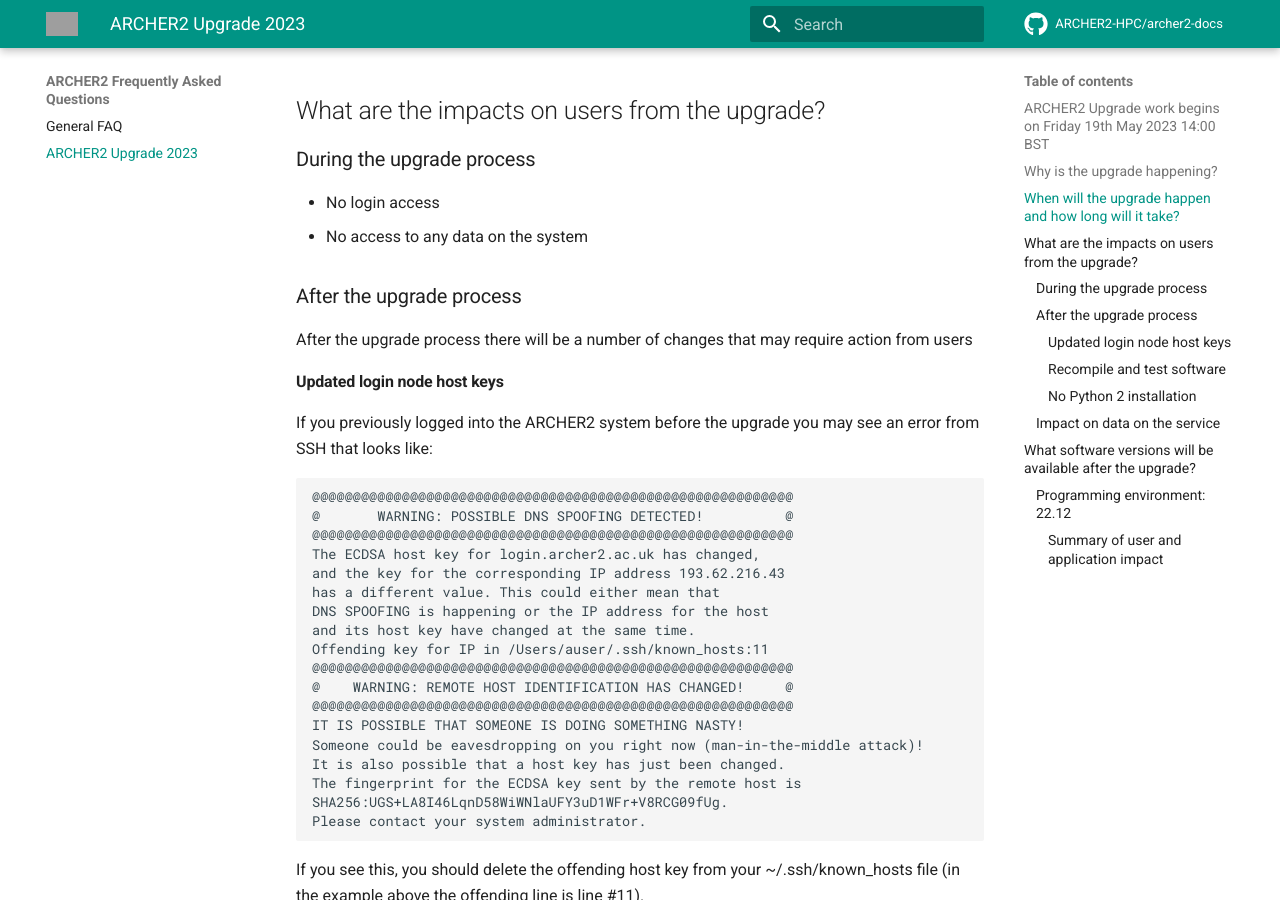
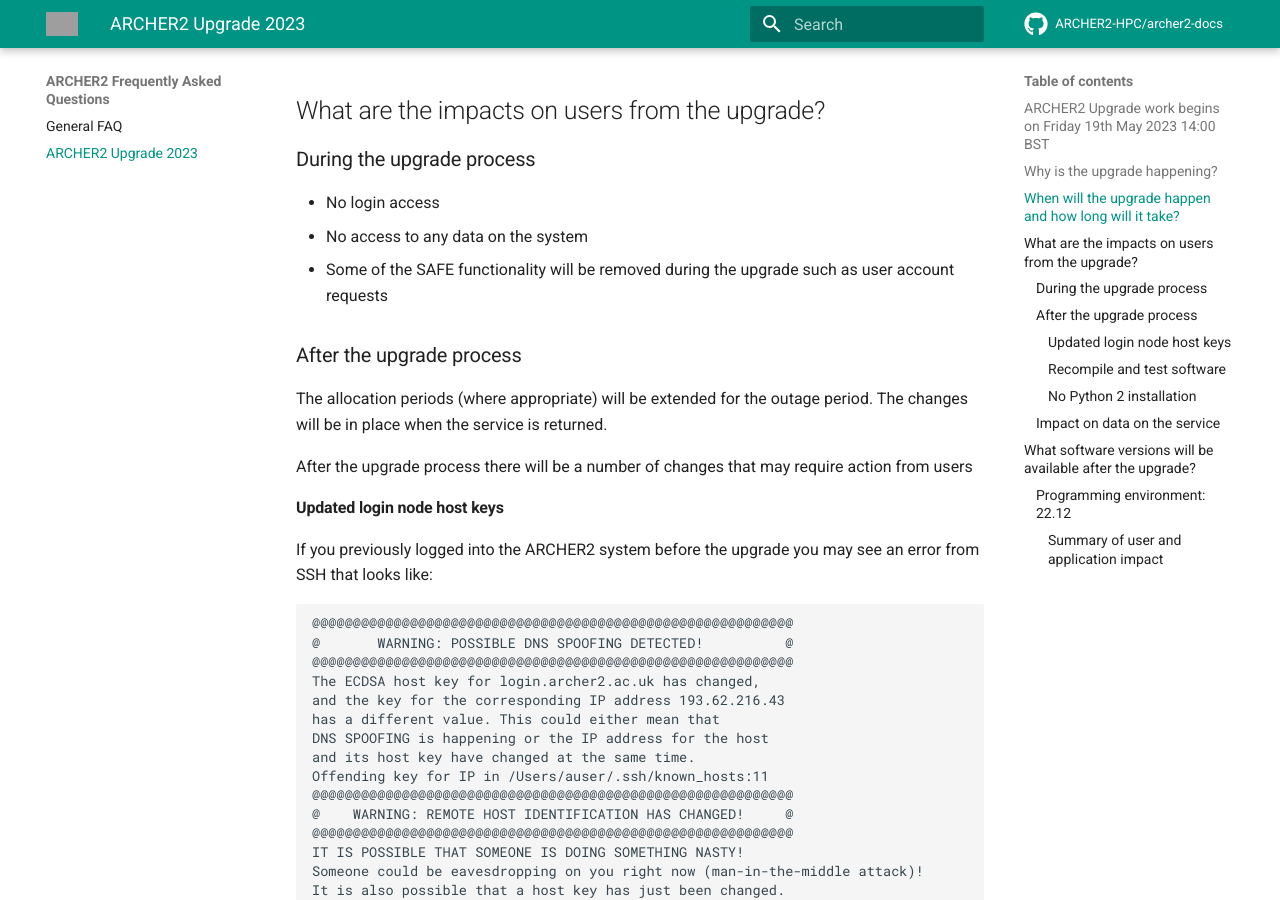
Before and after one commit to ARCHER2-HPC/archer2-docs, an MkDocs documentation site: the page built from docs/faq/upgrade-2023.md, in a window 1280 px wide and 900 px high, scrolled down 1663 px. Built offline with MkDocs 1.6.1 and Material for MkDocs 9.7.7, drawn with Linux system fonts in a browser that asks for light colours; comment, search, counter and statistics services are not loaded; some of the changed text lies outside the part shown; grey boxes are pictures that could not be loaded.

Commit message:
Update upgrade-2023.md
Updated information regarding SAFE functionality and allocations

```diff
--- a/docs/faq/upgrade-2023.md
+++ b/docs/faq/upgrade-2023.md
@@ -66,8 +66,11 @@
 
  - No login access
  - No access to any data on the system
+ - Some of the SAFE functionality will be removed during the upgrade such as user account requests
 
 ### After the upgrade process
+
+The allocation periods (where appropriate) will be extended for the outage period. The changes will be in place when the service is returned.
 
 After the upgrade process there will be a number of changes that may require action from
 users
```
Also changed, not shown: other parts of docs/faq/upgrade-2023.md (+1 -1 lines).
